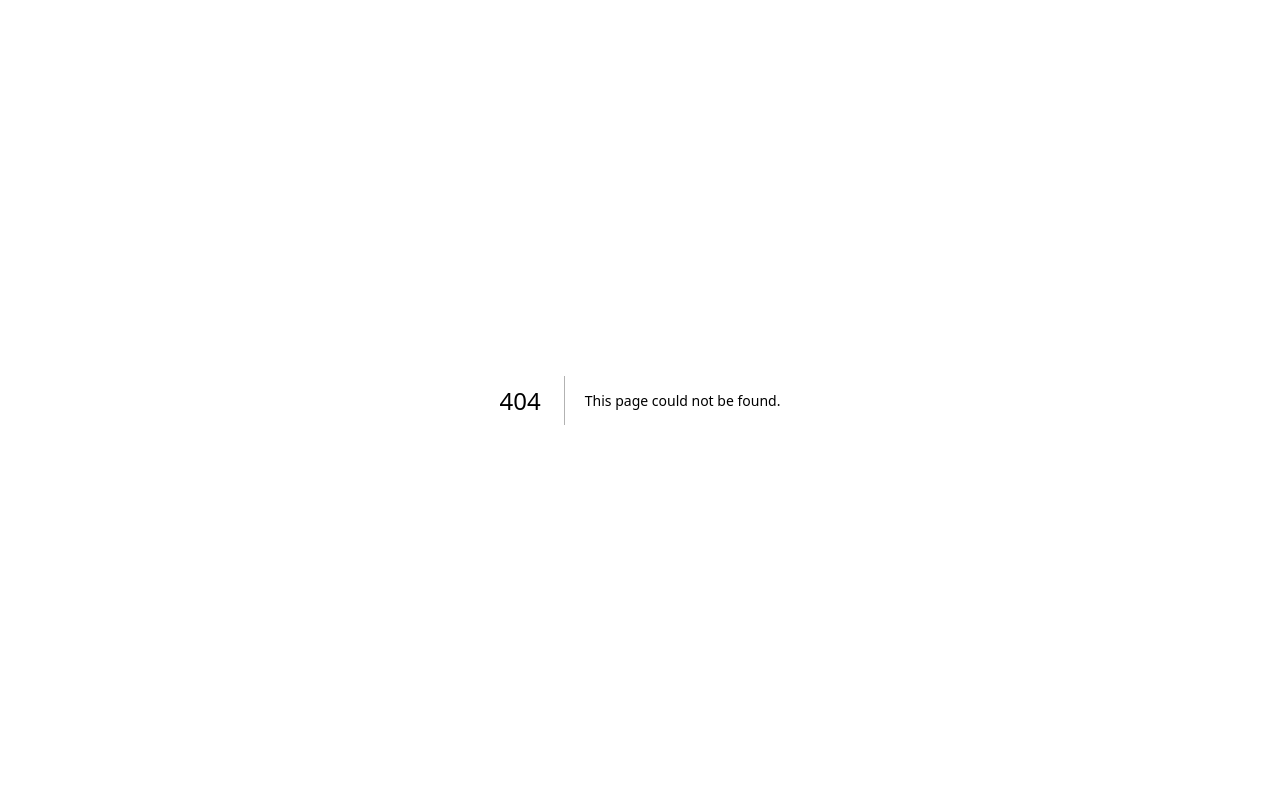
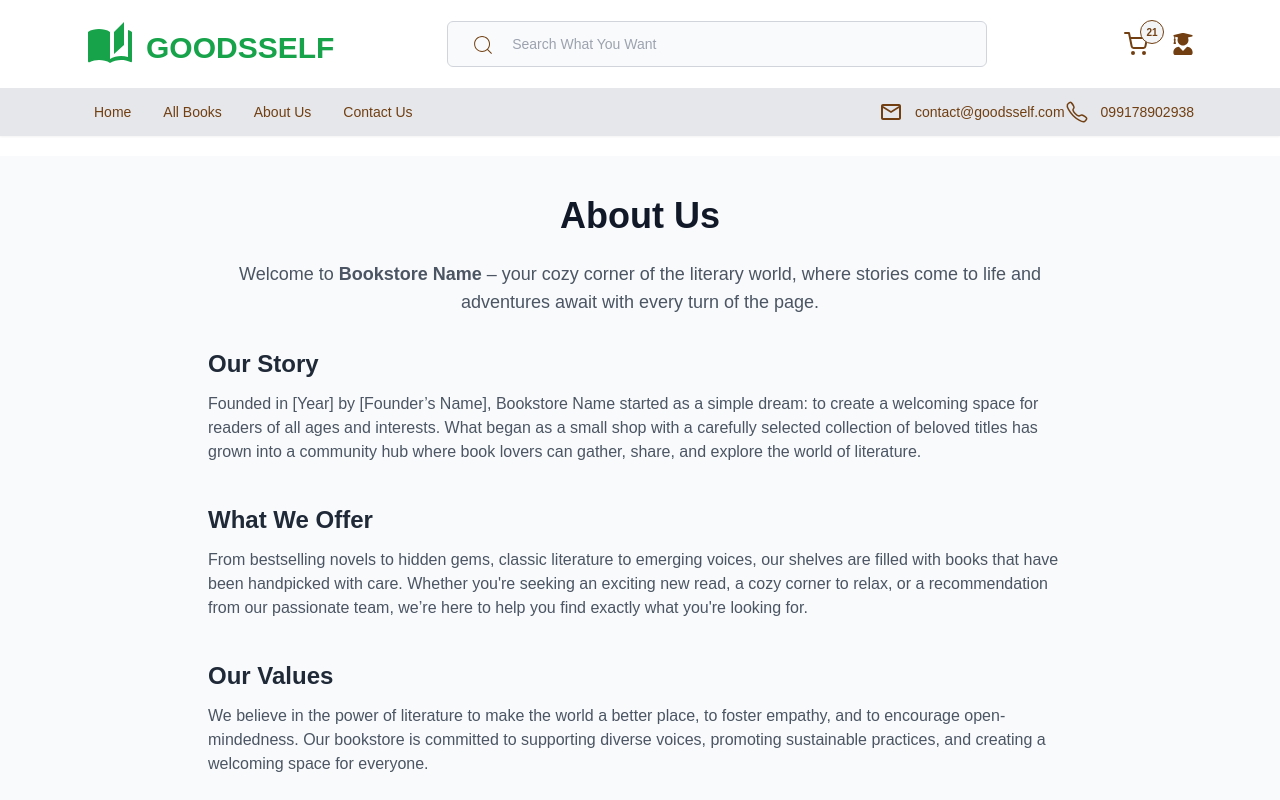
Before and after one commit to KE9SH1N/bookself, a Next.js app: page /about-us in a window 1280 px wide. Before the commit this address had no page. Shown: the top 800 px of the page. Built offline with nearby package versions, Linux system fonts and the light colour scheme; what tailwindcss-inner-border would draw is missing.

Commit message:
added about us page route

```diff
--- /dev/null
+++ b/src/app/(routes)/about-us/page.tsx
@@ -0,0 +1,16 @@
+import AboutUs from "@/app/components/about_us/AboutUs";
+import Sections from "@/app/components/about_us/Sections";
+import CustomLayout from "@/app/layout/CustomLayout";
+import React from "react";
+
+const page = () => {
+	return (
+		<div>
+			<CustomLayout>
+				<AboutUs />
+			</CustomLayout>
+		</div>
+	);
+};
+
+export default page;
--- /dev/null
+++ b/src/app/components/about_us/AboutUs.tsx
@@ -0,0 +1,44 @@
+import React from "react";
+import Sections from "./Sections";
+
+const AboutUs = () => {
+	return (
+		<div className="bg-gray-50 text-gray-800 py-10">
+			<div className="max-w-4xl mx-auto px-4">
+				<h1 className="text-4xl font-bold text-center text-gray-900 mb-6">
+					About Us
+				</h1>
+
+				<p className="text-lg text-center mb-8 text-gray-600">
+					Welcome to <span className="font-semibold">Bookstore Name</span> –
+					your cozy corner of the literary world, where stories come to life and
+					adventures await with every turn of the page.
+				</p>
+
+				<Sections
+					title="Our Story"
+					content="Founded in [Year] by [Founder’s Name], Bookstore Name started as a simple dream: to create a welcoming space for readers of all ages and interests. What began as a small shop with a carefully selected collection of beloved titles has grown into a community hub where book lovers can gather, share, and explore the world of literature."
+				/>
+
+				<Sections
+					title="What We Offer"
+					content="From bestselling novels to hidden gems, classic literature to emerging voices, our shelves are filled with books that have been handpicked with care. Whether you're seeking an exciting new read, a cozy corner to relax, or a recommendation from our passionate team, we’re here to help you find exactly what you're looking for."
+				/>
+
+				<Sections
+					title="Our Values"
+					content="We believe in the power of literature to make the world a better place, to foster empathy, and to encourage open-mindedness. Our bookstore is committed to supporting diverse voices, promoting sustainable practices, and creating a welcoming space for everyone."
+				/>
+
+				<div className="mt-12 text-center">
+					<p className="text-md text-gray-500">
+						Thank you for being part of our story. We can’t wait to help you
+						discover yours.
+					</p>
+				</div>
+			</div>
+		</div>
+	);
+};
+
+export default AboutUs;
--- /dev/null
+++ b/src/app/components/about_us/Sections.tsx
@@ -0,0 +1,12 @@
+import React from "react";
+
+const Sections = ({ title, content }: any) => {
+	return (
+		<div className="mb-10">
+			<h2 className="text-2xl font-semibold text-gray-800 mb-3">{title}</h2>
+			<p className="text-gray-600">{content}</p>
+		</div>
+	);
+};
+
+export default Sections;
--- a/src/app/components/header/NavBottom.tsx
+++ b/src/app/components/header/NavBottom.tsx
@@ -15,7 +15,7 @@ const NavBottom = () => {
 					<ul className="ct-flex-start capitalize font-medium gap-4 py-3">
 						<li>
 							<Link
-								href={""}
+								href={`/`}
 								className={`link ${
 									pathname === `/`
 										? "border-gbPrimaryColor"
@@ -41,7 +41,7 @@ const NavBottom = () => {
 						</li>
 						<li>
 							<Link
-								href={`/about`}
+								href={`/about-us`}
 								className={`link ${
 									pathname === `/about`
 										? "border-gbPrimaryColor"
--- a/src/app/layout/CustomLayout.tsx
+++ b/src/app/layout/CustomLayout.tsx
@@ -1,11 +1,17 @@
 import React from "react";
 import Navbar from "../components/header/Navbar";
+import NewsLetter from "../components/header/NewsLetter";
+import Footer from "../components/footer/Footer";
 
 const CustomLayout = ({ children }: any) => {
 	return (
 		<div>
 			<Navbar />
 			{children}
+			<div className="w-full">
+				<NewsLetter />
+				<Footer />
+			</div>
 		</div>
 	);
 };
--- a/src/app/page.tsx
+++ b/src/app/page.tsx
@@ -47,11 +47,6 @@ export default function Home() {
 					<div className="w-full ct-container">
 						<MostPopularBrands />
 					</div>
-
-					<div className="w-full">
-						<NewsLetter />
-						<Footer />
-					</div>
 				</div>
 			</CustomLayout>
 		</main>
```
